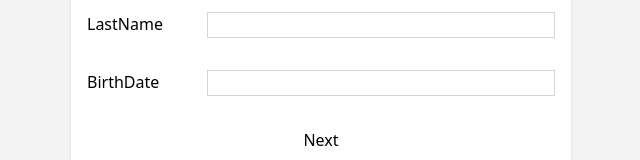
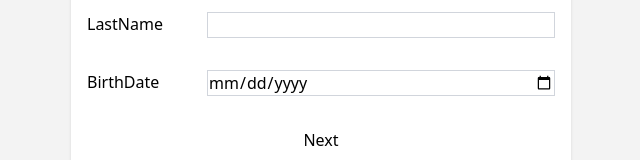
Before and after one commit to fendoudebb/test-frontend, a Next.js app: page /step1 in a window 1280 px wide. Shown: the part 375-535 px from the top of the page, without its empty margins (319-959 px from the left). Built offline with nearby package versions, Linux system fonts and the light colour scheme.

Commit message:
[ui]: date input type

```diff
--- a/src/app/(_portal)/step1/page.tsx
+++ b/src/app/(_portal)/step1/page.tsx
@@ -31,7 +31,7 @@ export default function Step1() {
             </div>
             <div className="flex gap-1">
                 <label htmlFor={"birthDate"} className="basis-1/4">BirthDate</label>
-                <input id="birthDate" className="basis-3/4 border border-gray-300" type={"text"} required value={birthDate} onChange={(e) => {
+                <input id="birthDate" className="basis-3/4 border border-gray-300" type={"date"} required value={birthDate} onChange={(e) => {
                     updateFormData('step1', {birthDate: e.target.value});
                 }}/>
             </div>
```
